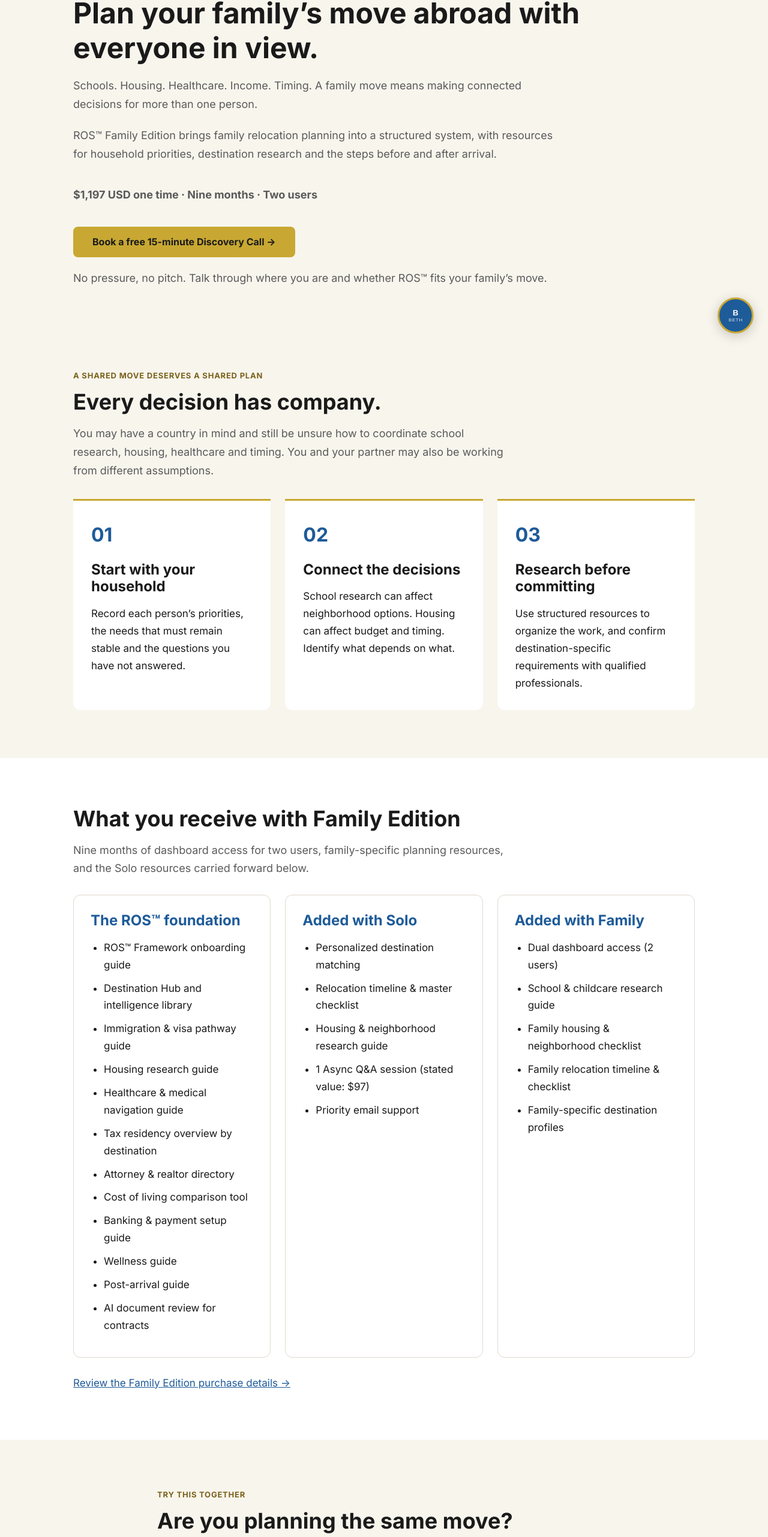
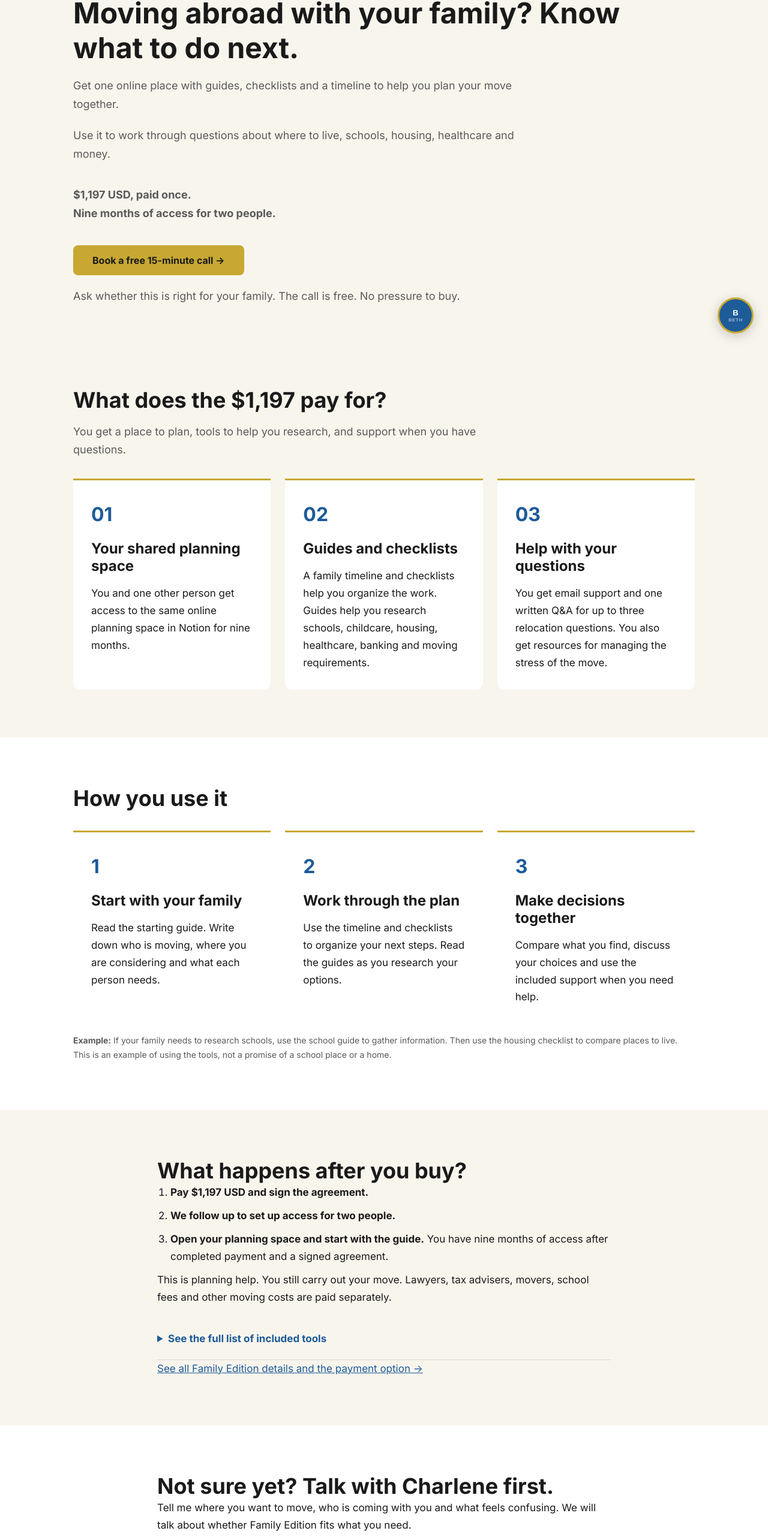
Before and after one commit to globalsystemsstudio-lang/gss-website, a Next.js app: page /family-relocation in a window 1280 px wide. Shown: the part 220-2783 px from the top of the page at 60% size. Built offline with nearby package versions, Linux system fonts and the light colour scheme.

Commit message:
Explain Family Edition purchase and use in plain language

```diff
--- a/app/family-relocation/page.jsx
+++ b/app/family-relocation/page.jsx
@@ -4,70 +4,80 @@ import { featureGroups } from '../../lib/ros-data';
 import styles from './page.module.css';
 
 export const metadata = {
-  title: 'Family Relocation Planning — ROS™ Family Edition',
-  description: 'Plan your family’s move abroad together. ROS™ Family Edition includes nine months of dashboard access for two users for $1,197 USD. Start with a free Discovery Call.',
+  title: 'Plan Your Family’s Move Abroad — ROS™ Family Edition',
+  description: 'An online planning space with guides and checklists for your family’s move abroad. $1,197 USD once. Nine months of access for two people. Ask questions on a free call.',
   alternates: { canonical: 'https://globalsystemsstudio.com/family-relocation/' },
 };
 const booking = 'https://calendar.app.google/5GiW8EZKoyB7SqEKA';
 const faqs = [
-  ['Is the Discovery Call free?', 'Yes. It is a free 15-minute conversation to discuss your move and whether ROS™ fits, with no pressure, no pitch and no obligation to purchase. It is not a full relocation plan.'],
-  ['Is $1,197 a subscription?', 'No. It is a one-time USD payment for nine months of initial dashboard access for two users.'],
-  ['When does access start?', 'After completed purchase and a signed agreement. Dashboard setup requires follow-up from Global Systems Studio.'],
-  ['Can we renew?', 'Optional renewal is $347 USD. Confirm the renewal access period and terms before purchasing renewal. There is no mandatory subscription.'],
-  ['What is the refund policy?', 'All sales are final; no refunds. Review the scope and sales policy before purchasing.'],
-  ['Does this replace professional advice?', 'No. ROS™ offers educational relocation planning resources and support. Licensed professionals handle destination-specific legal, tax, immigration, financial and medical advice. Approvals, school placements and move dates are not guaranteed.'],
+  ['What am I buying?', 'An online planning space in Notion with guides, checklists and a family timeline. It helps you organize the work of moving abroad. Two people can use it for nine months.'],
+  ['How do I use it?', 'Read the starting guide, review the checklist, and work through the planning steps. Use the guides to research questions about where to live, schools, housing, healthcare and money.'],
+  ['Can I ask for help?', 'Yes. Email support is included. You also get one written Q&A: send up to three relocation questions and receive a written response within five business days after we receive them.'],
+  ['When do I get access?', 'After you pay and sign the agreement, Global Systems Studio follows up to set up your online planning space. Your nine months of access starts after completed payment and a signed agreement.'],
+  ['Do you arrange the whole move for me?', 'No. You do the research and make the decisions, using our planning tools and support. The price does not include booking movers, finding a home for you, school placement or government fees.'],
+  ['Is this a monthly payment?', 'No. Pay $1,197 USD once for the first nine months. There is no required subscription. An optional renewal is $347 USD; ask us how long it lasts and check the terms before renewing.'],
+  ['Can I get a refund?', 'All sales are final. There are no refunds. Read the full details and sales policy before paying.'],
 ];
-function CallButton() { return <a className="btn btn-gold" href={booking}>Book a free 15-minute Discovery Call →</a>; }
+function CallButton() { return <a className="btn btn-gold" href={booking}>Book a free 15-minute call →</a>; }
 
 export default function FamilyRelocationPage() {
   return <div className={styles.campaign}>
     <script type="application/ld+json" dangerouslySetInnerHTML={{__html: JSON.stringify({
-      '@context': 'https://schema.org', '@type': 'Service', name: 'ROS™ Family Edition',
-      description: 'Educational relocation planning resources for couples and families. Nine months of dashboard access for two users.',
-      url: 'https://globalsystemsstudio.com/family-relocation/', provider: {'@id':'https://globalsystemsstudio.com/#organization'},
-      offers: {'@type':'Offer', price:1197, priceCurrency:'USD', url:'https://globalsystemsstudio.com/services/ros-family-edition-pathway/'},
+      '@context':'https://schema.org', '@type':'Service', name:'ROS™ Family Edition',
+      description:'Online relocation planning guides, checklists and support for couples and families. Nine months of access for two people.',
+      url:'https://globalsystemsstudio.com/family-relocation/', provider:{'@id':'https://globalsystemsstudio.com/#organization'},
+      offers:{'@type':'Offer', price:1197, priceCurrency:'USD', url:'https://globalsystemsstudio.com/services/ros-family-edition-pathway/'},
     })}} />
     <section className={`page-hero ${styles.hero}`}><div className="container">
       <p className={styles.kicker}>ROS™ FAMILY EDITION · GLOBAL SYSTEMS STUDIO</p>
-      <h1>Plan your family’s move abroad with everyone in view.</h1>
-      <p>Schools. Housing. Healthcare. Income. Timing. A family move means making connected decisions for more than one person.</p>
-      <p>ROS™ Family Edition brings family relocation planning into a structured system, with resources for household priorities, destination research and the steps before and after arrival.</p>
-      <p className={styles.price}>$1,197 USD one time · Nine months · Two users</p>
+      <h1>Moving abroad with your family? Know what to do next.</h1>
+      <p>Get one online place with guides, checklists and a timeline to help you plan your move together.</p>
+      <p>Use it to work through questions about where to live, schools, housing, healthcare and money.</p>
+      <p className={styles.price}>$1,197 USD, paid once.<br/>Nine months of access for two people.</p>
       <CallButton />
-      <p className={styles.small}>No pressure, no pitch. Talk through where you are and whether ROS™ fits your family’s move.</p>
+      <p className={styles.small}>Ask whether this is right for your family. The call is free. No pressure to buy.</p>
     </div></section>
     <section className="section-ivory"><div className="container">
-      <p className="eyebrow">A shared move deserves a shared plan</p>
-      <h2>Every decision has company.</h2>
-      <p className="section-intro">You may have a country in mind and still be unsure how to coordinate school research, housing, healthcare and timing. You and your partner may also be working from different assumptions.</p>
+      <h2>What does the $1,197 pay for?</h2>
+      <p className="section-intro">You get a place to plan, tools to help you research, and support when you have questions.</p>
       <div className={styles.grid}>{[
-        ['01', 'Start with your household', 'Record each person’s priorities, the needs that must remain stable and the questions you have not answered.'],
-        ['02', 'Connect the decisions', 'School research can affect neighborhood options. Housing can affect budget and timing. Identify what depends on what.'],
-        ['03', 'Research before committing', 'Use structured resources to organize the work, and confirm destination-specific requirements with qualified professionals.'],
+        ['01','Your shared planning space','You and one other person get access to the same online planning space in Notion for nine months.'],
+        ['02','Guides and checklists','A family timeline and checklists help you organize the work. Guides help you research schools, childcare, housing, healthcare, banking and moving requirements.'],
+        ['03','Help with your questions','You get email support and one written Q&A for up to three relocation questions. You also get resources for managing the stress of the move.'],
       ].map(([n,title,body])=><article className={styles.card} key={n}><span className={styles.number}>{n}</span><h3>{title}</h3><p>{body}</p></article>)}</div>
     </div></section>
     <section><div className="container">
-      <h2>What you receive with Family Edition</h2>
-      <p className="section-intro">Nine months of dashboard access for two users, family-specific planning resources, and the Solo resources carried forward below.</p>
-      <div className="feature-grid">{featureGroups('family').map(g=><article className="feature-card" key={g.title}><h3>{g.title}</h3><ul>{g.features.map(f=><li key={f}>{f}</li>)}</ul></article>)}</div>
-      <p><Link href="/services/ros-family-edition-pathway/">Review the Family Edition purchase details →</Link></p>
+      <h2>How you use it</h2>
+      <div className={styles.grid}>{[
+        ['1','Start with your family','Read the starting guide. Write down who is moving, where you are considering and what each person needs.'],
+        ['2','Work through the plan','Use the timeline and checklists to organize your next steps. Read the guides as you research your options.'],
+        ['3','Make decisions together','Compare what you find, discuss your choices and use the included support when you need help.'],
+      ].map(([n,title,body])=><article className={styles.card} key={n}><span className={styles.number}>{n}</span><h3>{title}</h3><p>{body}</p></article>)}</div>
+      <p className="help-note"><strong>Example:</strong> If your family needs to research schools, use the school guide to gather information. Then use the housing checklist to compare places to live. This is an example of using the tools, not a promise of a school place or a home.</p>
     </div></section>
     <section className="section-ivory"><div className="container content-narrow">
-      <p className="eyebrow">Try this together</p><h2>Are you planning the same move?</h2>
-      <p>Each adult writes down three must-haves, three open questions and one concern. Compare your answers before adding more tasks. Differences can show you where you need a conversation or more research.</p>
-      <div className={styles.exercise}><p><strong>3 must-haves</strong><br/>What needs to stay stable for you?</p><p><strong>3 open questions</strong><br/>What could change your decision?</p><p><strong>1 concern</strong><br/>What deserves attention now?</p></div>
-      <p>This is an introductory planning exercise, not an assessment of destination eligibility or a personalized relocation recommendation.</p>
+      <h2>What happens after you buy?</h2>
+      <ol className="clear-list">
+        <li><strong>Pay $1,197 USD and sign the agreement.</strong></li>
+        <li><strong>We follow up to set up access for two people.</strong></li>
+        <li><strong>Open your planning space and start with the guide.</strong> You have nine months of access after completed payment and a signed agreement.</li>
+      </ol>
+      <p>This is planning help. You still carry out your move. Lawyers, tax advisers, movers, school fees and other moving costs are paid separately.</p>
+      <details className={styles.faq}><summary>See the full list of included tools</summary>
+        <div className="feature-grid">{featureGroups('family').map(g=><article className="feature-card" key={g.title}><h3>{g.title}</h3><ul>{g.features.map(f=><li key={f}>{f}</li>)}</ul></article>)}</div>
+      </details>
+      <p><Link href="/services/ros-family-edition-pathway/">See all Family Edition details and the payment option →</Link></p>
     </div></section>
-    <section><div className="container content-narrow"><h2>Is this the right fit?</h2>
-      <p>Family Edition is designed for couples and families planning an international relocation who want a structured way to coordinate the work. It supports planning and research; it does not provide a done-for-you move or licensed professional services.</p>
-      <h3>Bring your questions to a short conversation.</h3>
-      <p>Bring your destination or shortlist, approximate timeline, and the family planning question you most want to resolve. No sensitive documents are needed for this introductory call.</p>
-      <CallButton />
+    <section><div className="container content-narrow">
+      <h2>Not sure yet? Talk with Charlene first.</h2>
+      <p>Tell me where you want to move, who is coming with you and what feels confusing. We will talk about whether Family Edition fits what you need.</p>
+      <CallButton /><p className={styles.small}>Free. 15 minutes. No pressure to buy.</p>
     </div></section>
-    <section className="section-ivory"><div className="container content-narrow"><h2>Questions before you decide</h2>
+    <section className="section-ivory"><div className="container content-narrow">
+      <h2>A few questions before you decide</h2>
       {faqs.map(([q,a])=><details className={styles.faq} key={q}><summary>{q}</summary><p>{a}</p></details>)}
-      <SalesNotice />
-      <p>Professional fees, government fees and relocation expenses are separate. <Link href="/sales-policy/">Read the sales policy</Link>.</p>
+      <p>ROS™ helps you plan and research. Ask licensed professionals for legal, tax, immigration, investment or medical advice. Visa approval, a school place and a move date are not guaranteed.</p>
+      <SalesNotice /><p><Link href="/sales-policy/">Read the sales policy</Link>.</p>
       <CallButton />
     </div></section>
   </div>;
```
